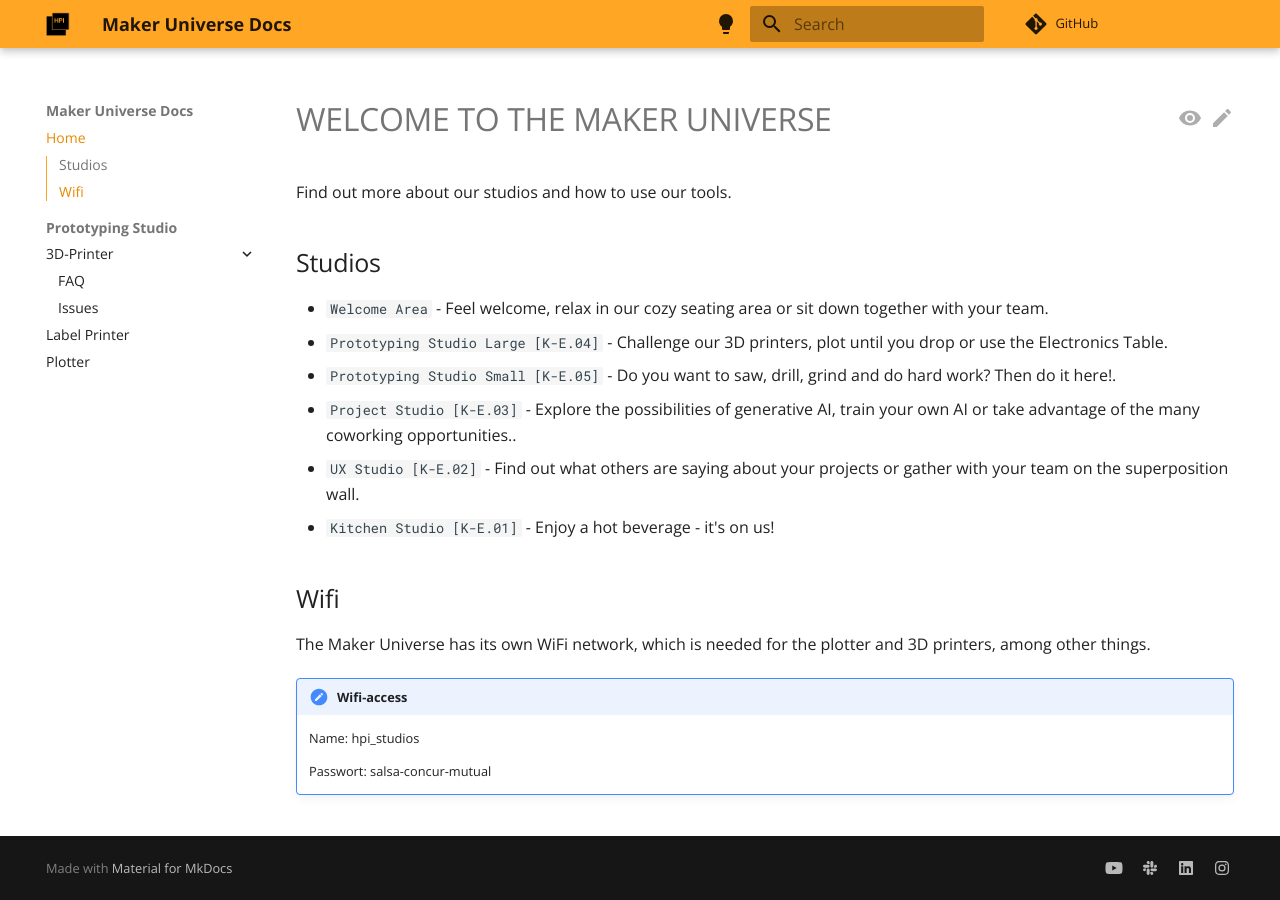
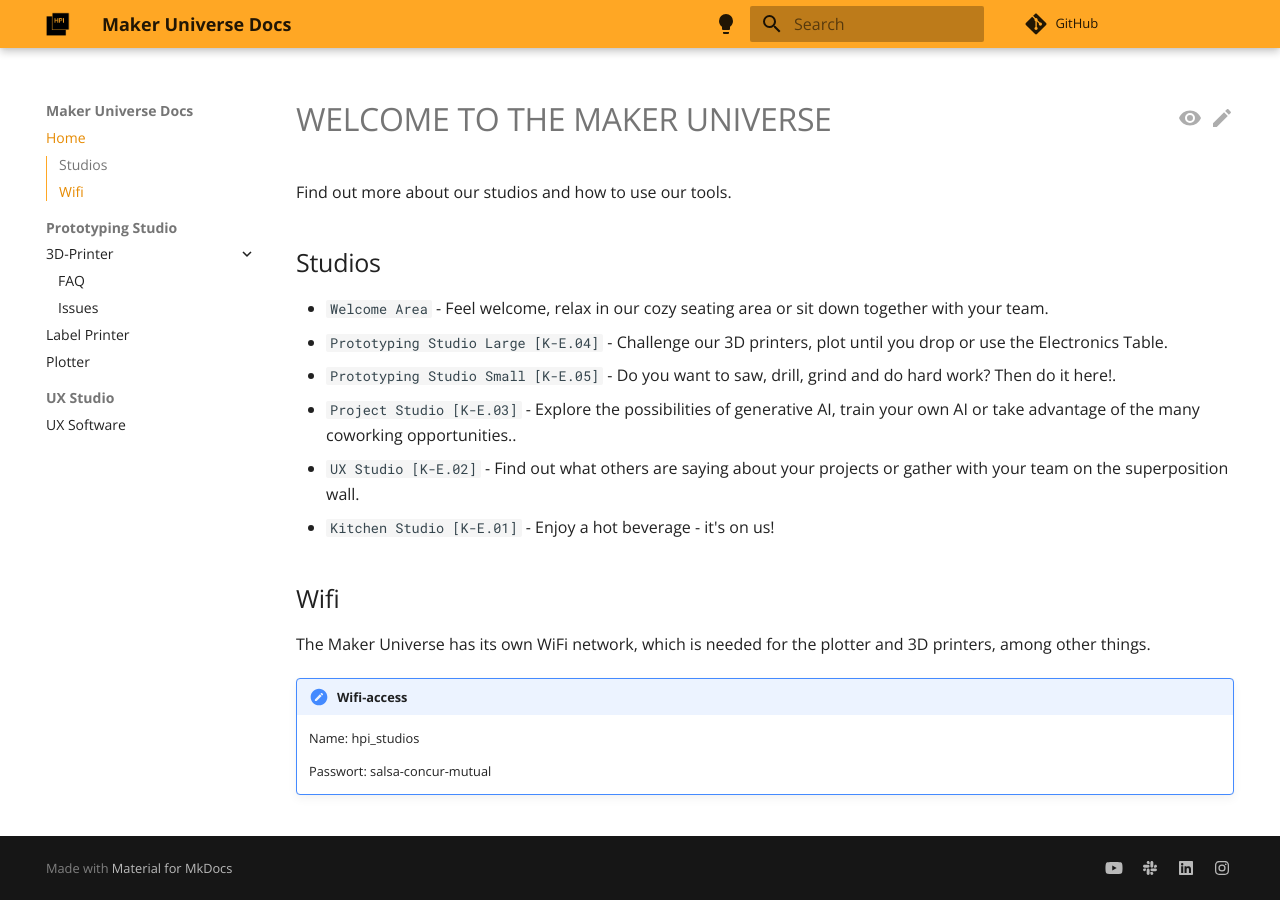
Before and after one commit to makeruniverse/docs, an MkDocs documentation site: the page built from docs/index.md, in a window 1280 px wide. Built offline with MkDocs 1.6.1 and Material for MkDocs 9.7.7, drawn with Linux system fonts in a browser that asks for light colours; comment, search, counter and statistics services are not loaded.

Commit message:
Added UX Studio

```diff
--- a/mkdocs.yml
+++ b/mkdocs.yml
@@ -74,3 +74,5 @@ nav:
       - 'Issues': './3D_Printing/FEI.md'
     -  'Label Printer': './Label_Printer/QL-820NWBc.md'
     -  'Plotter': './Plotter/Canon-imagePROGRAF-TM-300.md'
+  - 'UX Studio':
+    - 'UX Software': './UX Studio/UX-Software.md'
```
Also changed, not shown: docs/3D_Printing/FAQ.md (+0 -1 lines), docs/UX Studio/UX-Software.md (added, +3 -0 lines).
